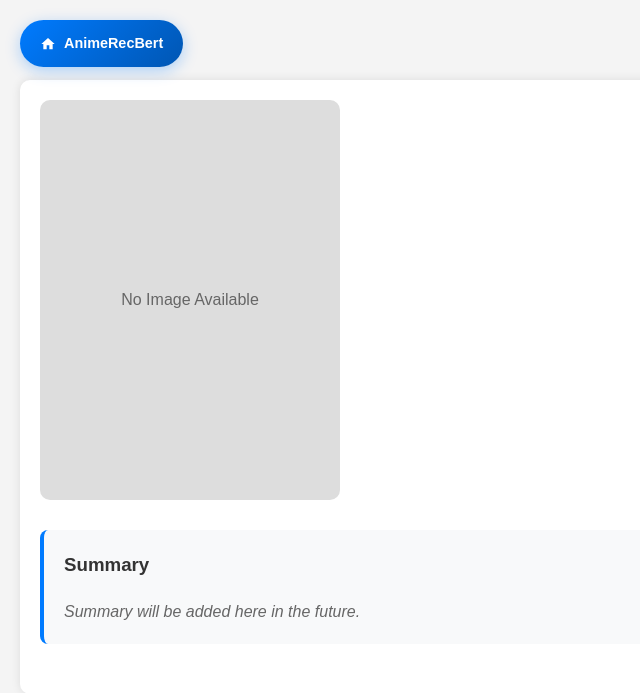
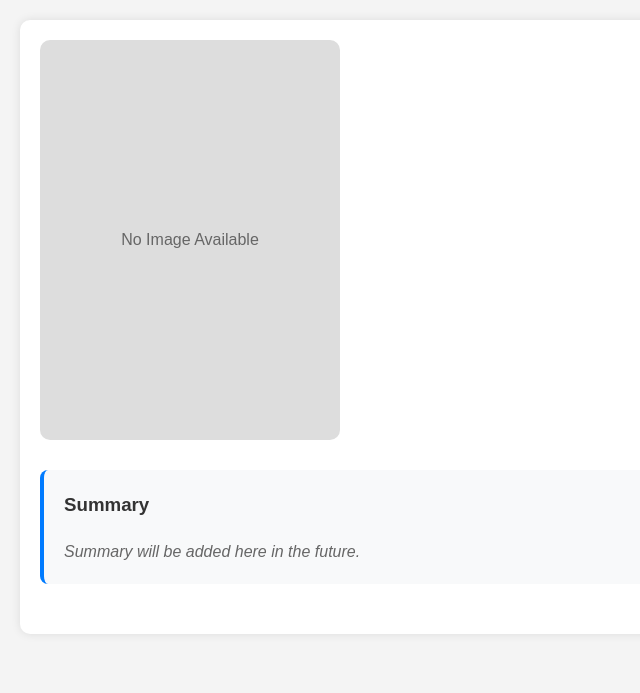
Before and after one commit to MRamazan/AnimeRecBertWeb, a Flask app: template templates/anime_detail.html in a window 1280 px wide. Shown: the top 693 px of the page, without its empty margins (0-640 px from the left). Run offline with Flask 3, Linux system fonts and the light colour scheme; the template is opened without the code that fills it, so the values that code supplies are empty; parts of the project's set-up code (start-up, migrations or seed data) failed here and were passed over.

Commit message:
Update anime_detail.html

```diff
--- a/templates/anime_detail.html
+++ b/templates/anime_detail.html
@@ -37,44 +37,6 @@
             padding: 20px;
             background-color: #f4f4f4;
         }
-
-        /* Ana sayfa butonu */
-        .home-button {
-            position: fixed;
-            top: 20px;
-            left: 20px;
-            background: linear-gradient(135deg, #007bff, #0056b3);
-            color: white;
-            padding: 12px 20px;
-            text-decoration: none;
-            border-radius: 25px;
-            font-weight: bold;
-            font-size: 0.9em;
-            box-shadow: 0 4px 15px rgba(0, 123, 255, 0.3);
-            transition: all 0.3s ease;
-            z-index: 1000;
-            display: flex;
-            align-items: center;
-            gap: 8px;
-        }
-
-        .home-button:hover {
-            background: linear-gradient(135deg, #0056b3, #003d82);
-            transform: translateY(-2px);
-            box-shadow: 0 6px 20px rgba(0, 123, 255, 0.4);
-        }
-
-        .home-button:active {
-            transform: translateY(0);
-        }
-
-        /* Home icon */
-        .home-icon {
-            width: 16px;
-            height: 16px;
-            fill: currentColor;
-        }
-
         .container {
             max-width: 1200px;
             margin: 0 auto;
@@ -82,7 +44,6 @@
             padding: 20px;
             border-radius: 10px;
             box-shadow: 0 0 10px rgba(0,0,0,0.1);
-            margin-top: 60px; /* Home butonu için alan bırakıyoruz */
         }
         .anime-header {
             display: flex;
@@ -179,18 +140,6 @@
             margin-bottom: 10px;
         }
         @media (max-width: 768px) {
-            .home-button {
-                top: 10px;
-                left: 10px;
-                padding: 10px 16px;
-                font-size: 0.8em;
-            }
-
-            .container {
-                margin-top: 80px;
-                padding: 15px;
-            }
-
             .anime-header {
                 flex-direction: column;
                 text-align: center;
@@ -206,14 +155,6 @@
     </style>
 </head>
 <body>
-    <!-- Ana sayfa butonu -->
-    <a href="https://www.animerecbert.online" class="home-button">
-        <svg class="home-icon" viewBox="0 0 24 24">
-            <path d="M10 20v-6h4v6h5v-8h3L12 3 2 12h3v8z"/>
-        </svg>
-        AnimeRecBert
-    </a>
-
     <div class="container">
         <div class="anime-header">
             <div class="anime-image">
```
